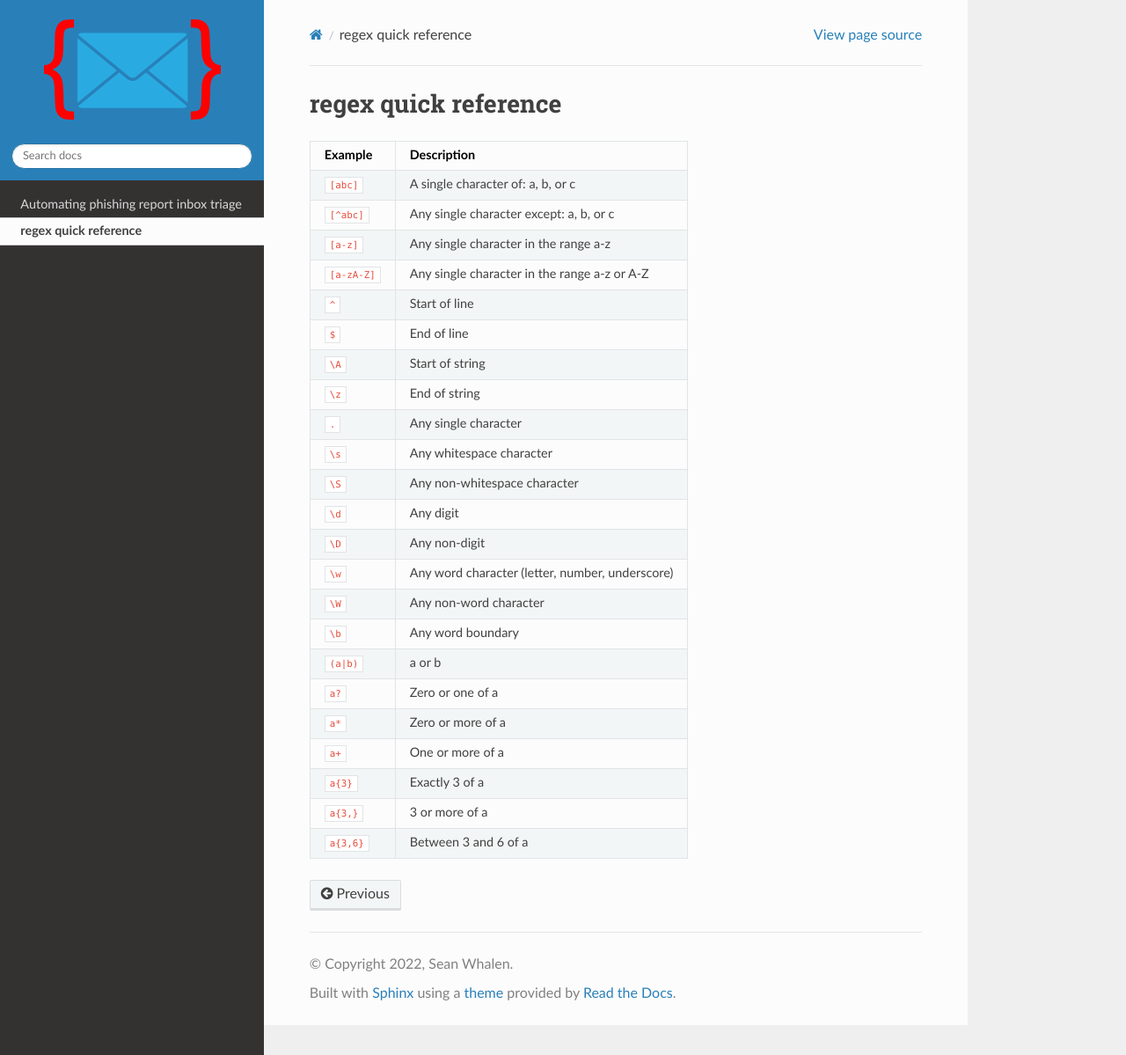
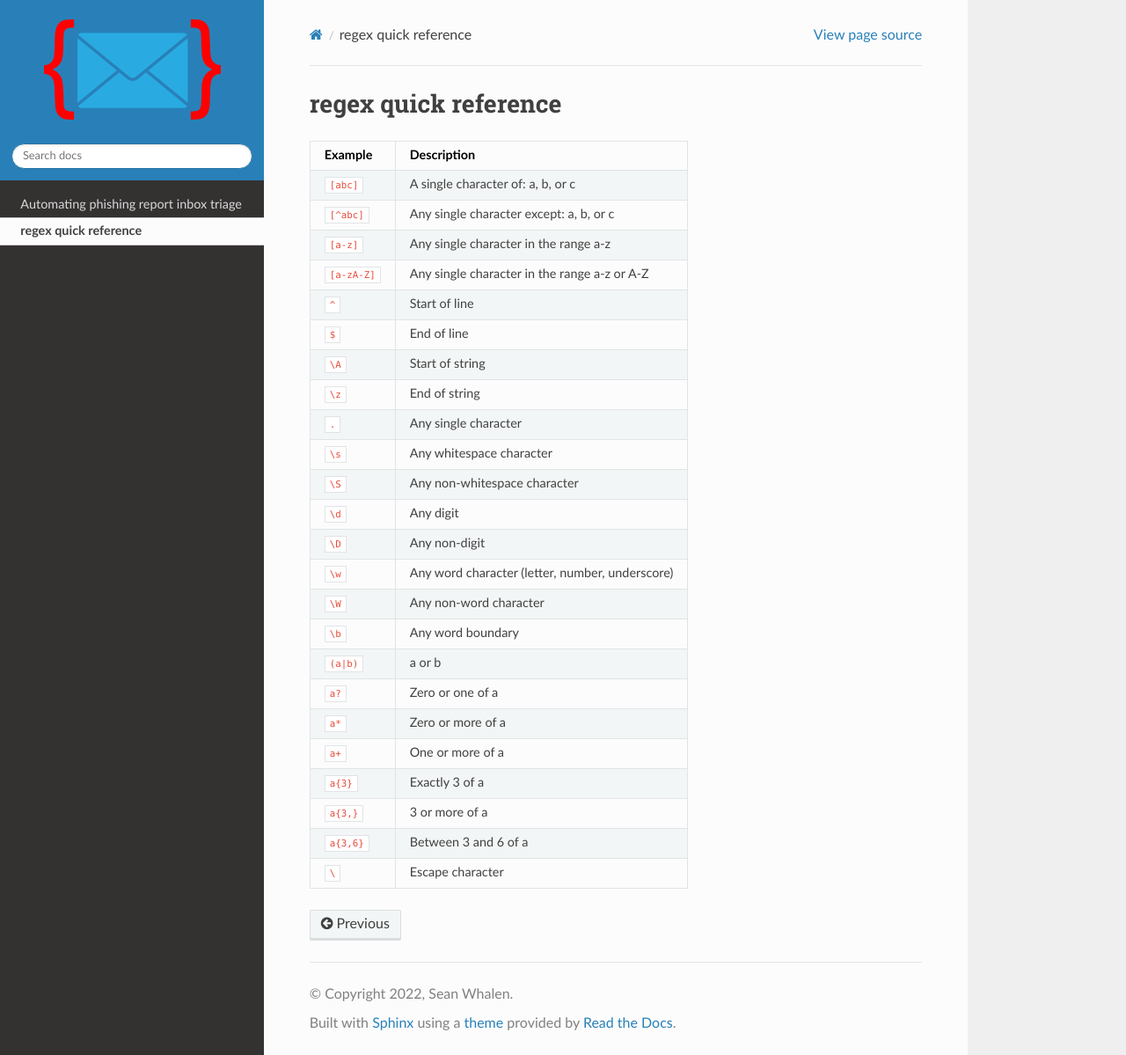
Before and after one commit to seanthegeek/yaramail, a Sphinx documentation site: the page built from docs/source/regex.md, in a window 1280 px wide and 1199 px high. Shown: the whole window at 88% size. Built offline with Sphinx 7.4.7 and the Read the Docs theme 2.0.0, drawn with Linux system fonts in a browser that asks for light colours.

Commit message:
Update regex.md

```diff
--- a/docs/source/regex.md
+++ b/docs/source/regex.md
@@ -25,3 +25,4 @@
 | `a{3}`     | Exactly 3 of a                                 |
 | `a{3,}`    | 3 or more of a                                 |
 | `a{3,6}`   | Between 3 and 6 of a                           |
+| `\`        | Escape character                               |
```
